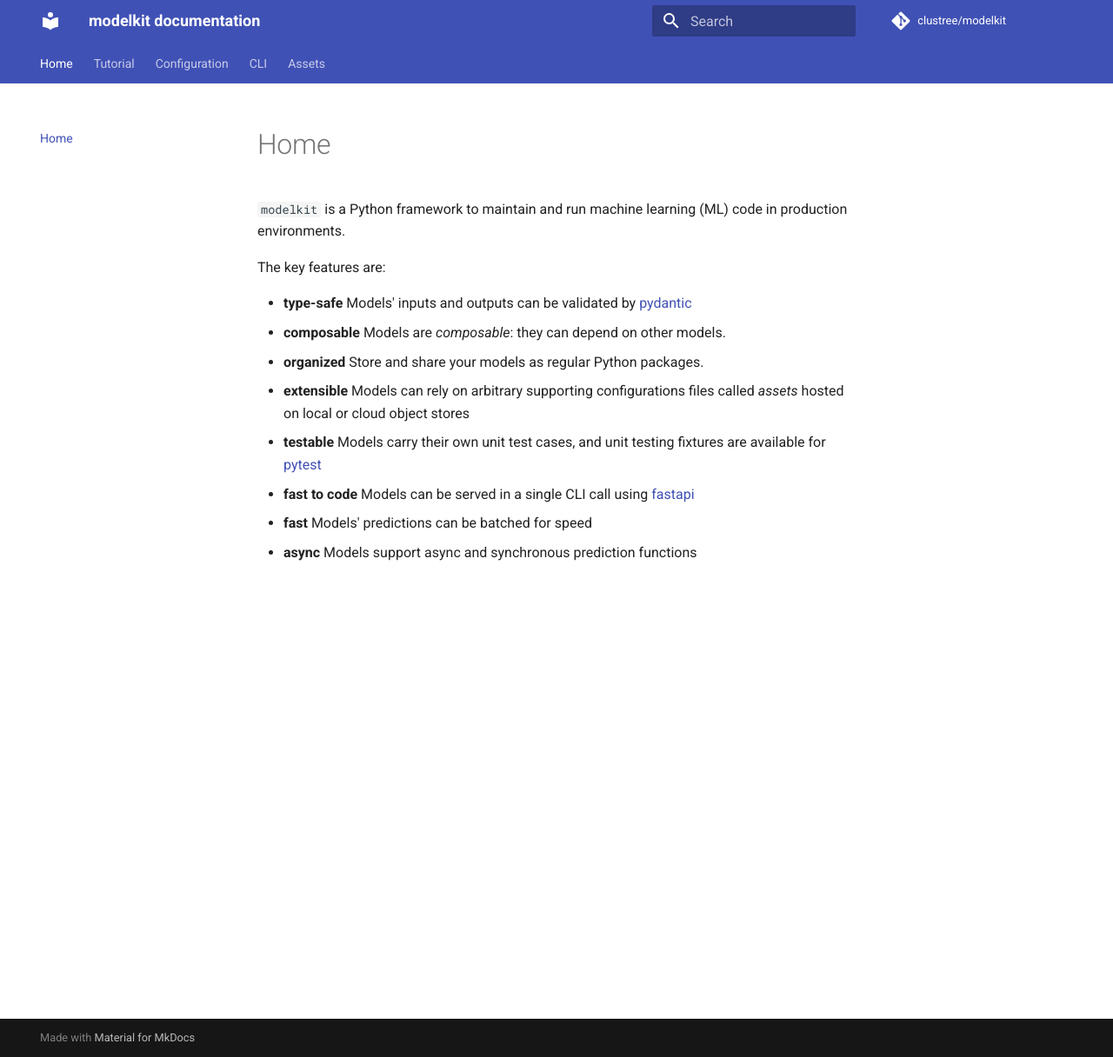
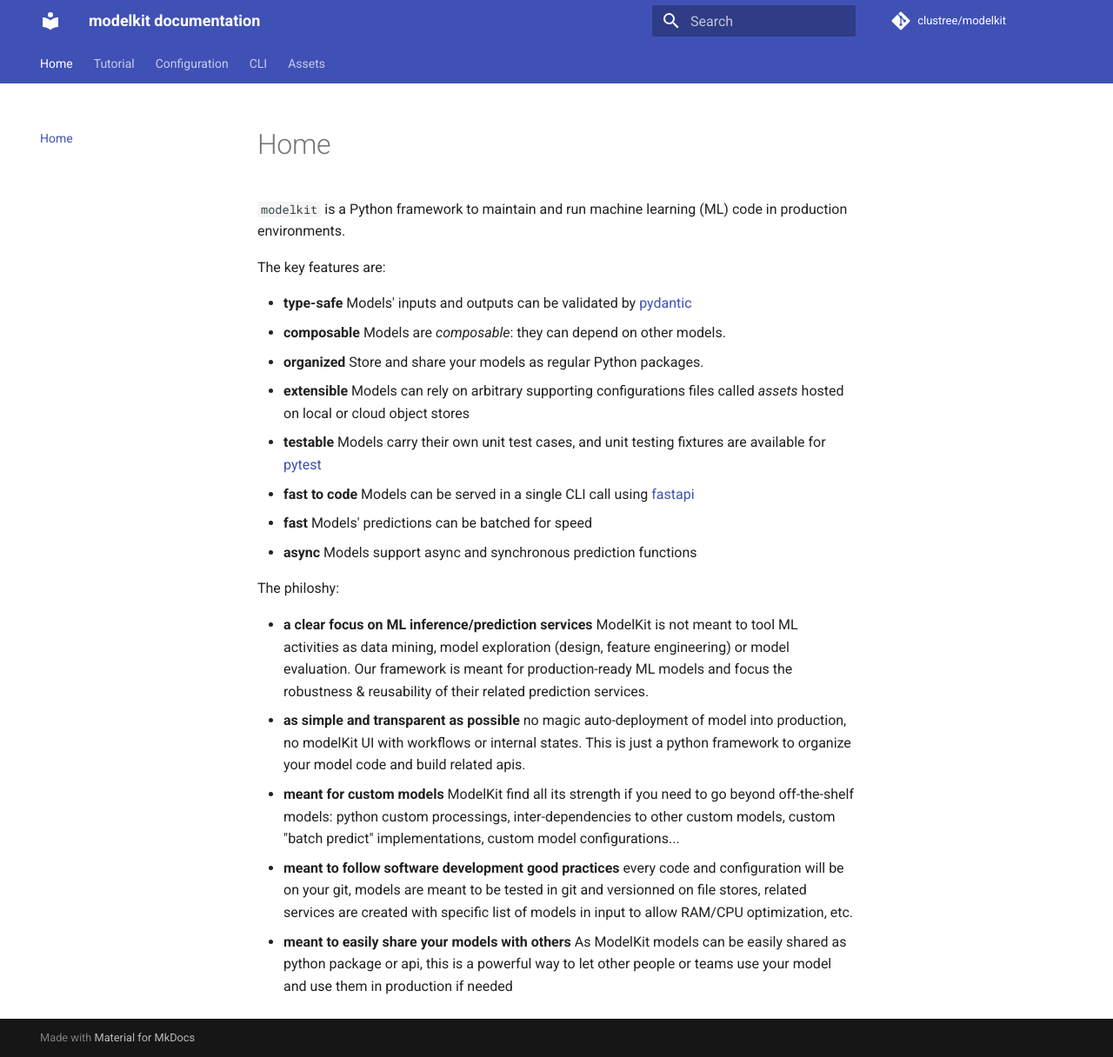
Before and after one commit to Cornerstone-OnDemand/modelkit, an MkDocs documentation site: the page built from docs/index.md, in a window 1280 px wide and 1216 px high. Shown: the whole window at 87% size. Built offline with MkDocs 1.6.1 and Material for MkDocs 9.7.7, drawn with Linux system fonts in a browser that asks for light colours; comment, search, counter and statistics services are not loaded.

Commit message:
extend philosophy section to the doc

```diff
--- a/docs/index.md
+++ b/docs/index.md
@@ -10,3 +10,11 @@
 - **fast to code** Models can be served in a single CLI call using [fastapi](https://fastapi.tiangolo.com/)
 - **fast** Models' predictions can be batched for speed
 - **async** Models support async and synchronous prediction functions
+
+The philoshy:
+
+- **a clear focus on ML inference/prediction services** ModelKit is not meant to tool ML activities as data mining, model exploration (design, feature engineering) or model evaluation. Our framework is meant for production-ready ML models and focus the robustness & reusability of their related prediction services.
+- **as simple and transparent as possible** no magic auto-deployment of model into production, no modelKit UI with workflows or internal states. This is just a python framework to organize your model code and build related apis.
+- **meant for custom models** ModelKit find all its strength if you need to go beyond off-the-shelf models: python custom processings, inter-dependencies to other custom models, custom "batch predict" implementations, custom model configurations...
+- **meant to follow software development good practices** every code and configuration will be on your git, models are meant to be tested in git and versionned on file stores, related services are created with specific list of models in input to allow RAM/CPU optimization, etc.
+- **meant to easily share your models with others** As ModelKit models can be easily shared as python package or api, this is a powerful way to let other people or teams use your model and use them in production if needed
```
